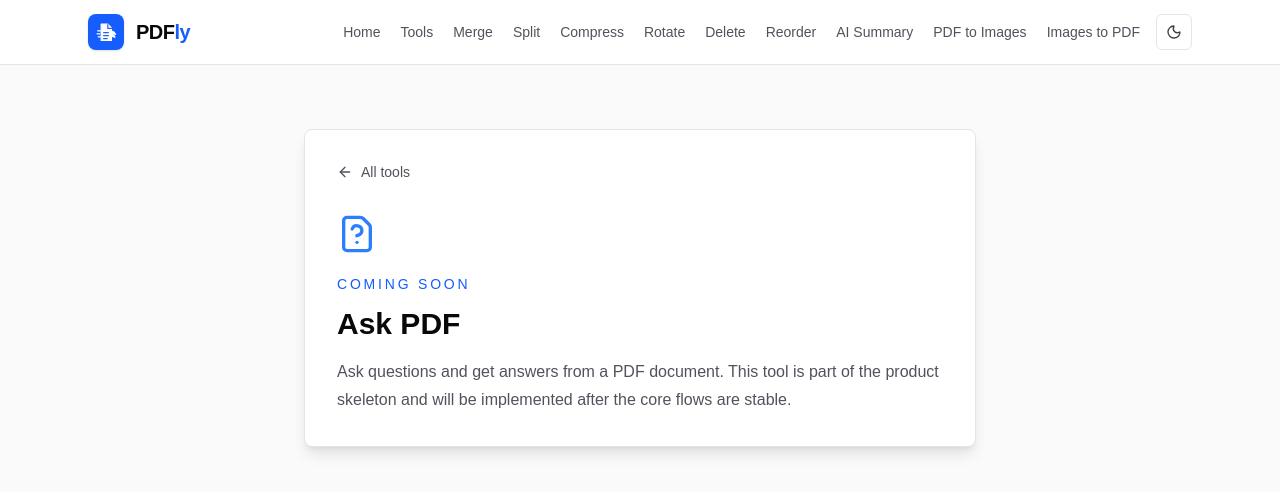
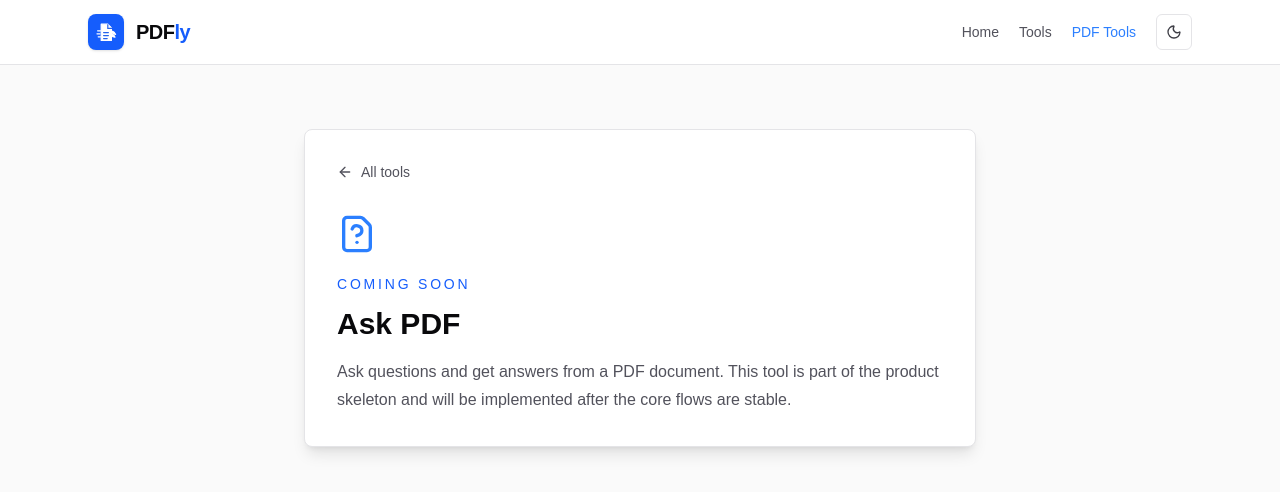
Before and after one commit to eliffisik/pdfly-tools, a Next.js app: page /tools/ask-pdf in a window 1280 px wide. Shown: the top 492 px of the page. Built offline with nearby package versions, Linux system fonts and the light colour scheme.

Commit message:
Update Navbar

```diff
--- a/app/components/Navbar.tsx
+++ b/app/components/Navbar.tsx
@@ -1,13 +1,16 @@
 "use client";
 
 import Link from "next/link";
+import { Menu, X } from "lucide-react";
 import { usePathname } from "next/navigation";
+import { useState } from "react";
 import { availableTools } from "@/app/lib/tools";
 import PDFlyLogo from "./PDFlyLogo";
 import ThemeToggle from "./ThemeToggle";
 
 export default function Navbar() {
   const pathname = usePathname();
+  const [mobileMenuOpen, setMobileMenuOpen] = useState(false);
 
   const isActive = (path: string) =>
     pathname === path ||
@@ -20,15 +23,16 @@
         : "text-zinc-600 hover:text-blue-600 dark:text-zinc-300 dark:hover:text-blue-400"
     }`;
 
+  const closeMobileMenu = () => setMobileMenuOpen(false);
+
   return (
-    <nav className="w-full border-b border-zinc-200 bg-white/90 backdrop-blur dark:border-zinc-800 dark:bg-zinc-950/90">
-      <div className="max-w-6xl mx-auto px-6 h-16 flex items-center justify-between">
-        <Link href="/" aria-label="PDFly home">
+    <nav className="sticky top-0 z-40 w-full border-b border-zinc-200 bg-white/90 backdrop-blur dark:border-zinc-800 dark:bg-zinc-950/90">
+      <div className="mx-auto flex h-16 max-w-6xl items-center justify-between px-6">
+        <Link href="/" aria-label="PDFly home" onClick={closeMobileMenu}>
           <PDFlyLogo />
         </Link>
 
-        <div className="flex items-center gap-4">
-          <div className="flex items-center gap-5 text-sm">
+        <div className="hidden items-center gap-5 text-sm lg:flex">
           <Link href="/" className={linkClass(isActive("/"))}>
             Home
           </Link>
@@ -37,19 +41,96 @@
             Tools
           </Link>
 
+          <div className="group relative">
+            <button
+              type="button"
+              className={linkClass(pathname.startsWith("/tools/"))}
+            >
+              PDF Tools
+            </button>
+
+            <div className="invisible absolute right-0 top-full w-64 pt-3 opacity-0 transition group-hover:visible group-hover:opacity-100">
+              <div className="rounded-lg border border-zinc-200 bg-white p-2 shadow-lg dark:border-zinc-800 dark:bg-zinc-900">
                 {availableTools.map((tool) => (
                   <Link
                     key={tool.href}
                     href={tool.href}
-                className={linkClass(isActive(tool.href))}
+                    className={`block rounded-md px-3 py-2 text-sm transition ${
+                      isActive(tool.href)
+                        ? "bg-blue-50 text-blue-600 dark:bg-blue-950/40 dark:text-blue-300"
+                        : "text-zinc-700 hover:bg-zinc-100 dark:text-zinc-300 dark:hover:bg-zinc-800"
+                    }`}
                   >
-                {tool.shortTitle}
+                    {tool.title}
                   </Link>
                 ))}
               </div>
+            </div>
+          </div>
+
           <ThemeToggle />
         </div>
+
+        <div className="flex items-center gap-2 lg:hidden">
+          <ThemeToggle />
+          <button
+            type="button"
+            onClick={() => setMobileMenuOpen((isOpen) => !isOpen)}
+            className="inline-flex h-9 w-9 items-center justify-center rounded-md border border-zinc-200 bg-white text-zinc-700 transition hover:border-blue-300 hover:text-blue-600 dark:border-zinc-800 dark:bg-zinc-900 dark:text-zinc-300 dark:hover:border-blue-500 dark:hover:text-blue-300"
+            aria-label={mobileMenuOpen ? "Close menu" : "Open menu"}
+            aria-expanded={mobileMenuOpen}
+          >
+            {mobileMenuOpen ? (
+              <X className="h-4 w-4" />
+            ) : (
+              <Menu className="h-4 w-4" />
+            )}
+          </button>
         </div>
+      </div>
+
+      {mobileMenuOpen && (
+        <div className="border-t border-zinc-200 bg-white px-6 py-4 dark:border-zinc-800 dark:bg-zinc-950 lg:hidden">
+          <div className="mx-auto flex max-w-6xl flex-col gap-1">
+            <Link
+              href="/"
+              onClick={closeMobileMenu}
+              className={`rounded-md px-3 py-2 text-sm ${linkClass(
+                isActive("/")
+              )}`}
+            >
+              Home
+            </Link>
+
+            <Link
+              href="/tools"
+              onClick={closeMobileMenu}
+              className={`rounded-md px-3 py-2 text-sm ${linkClass(
+                pathname === "/tools"
+              )}`}
+            >
+              Tools
+            </Link>
+
+            <div className="mt-2 border-t border-zinc-200 pt-2 dark:border-zinc-800">
+              {availableTools.map((tool) => (
+                <Link
+                  key={tool.href}
+                  href={tool.href}
+                  onClick={closeMobileMenu}
+                  className={`block rounded-md px-3 py-2 text-sm transition ${
+                    isActive(tool.href)
+                      ? "bg-blue-50 text-blue-600 dark:bg-blue-950/40 dark:text-blue-300"
+                      : "text-zinc-700 hover:bg-zinc-100 dark:text-zinc-300 dark:hover:bg-zinc-800"
+                  }`}
+                >
+                  {tool.title}
+                </Link>
+              ))}
+            </div>
+          </div>
+        </div>
+      )}
     </nav>
   );
 }
--- a/app/lib/tools.ts
+++ b/app/lib/tools.ts
@@ -13,6 +13,7 @@
 } from "lucide-react";
 
 export type ToolStatus = "available" | "coming-soon";
+export type ToolCategory = "Organize" | "Convert" | "Optimize" | "AI";
 
 export type Tool = {
   href: string;
@@ -20,6 +21,7 @@
   shortTitle: string;
   description: string;
   status: ToolStatus;
+  category: ToolCategory;
   icon: LucideIcon;
 };
 
@@ -30,6 +32,7 @@
     shortTitle: "Merge",
     description: "Combine multiple PDF files into one clean document.",
     status: "available",
+    category: "Organize",
     icon: FilePlus,
   },
   {
@@ -38,6 +41,7 @@
     shortTitle: "Split",
     description: "Extract page ranges from a PDF into a new file.",
     status: "available",
+    category: "Organize",
     icon: Scissors,
   },
   {
@@ -46,6 +50,7 @@
     shortTitle: "Compress",
     description: "Reduce file size by rebuilding the document structure.",
     status: "available",
+    category: "Optimize",
     icon: FileDown,
   },
   {
@@ -54,6 +59,7 @@
     shortTitle: "Rotate",
     description: "Rotate all pages or selected page ranges in a PDF.",
     status: "available",
+    category: "Organize",
     icon: RotateCw,
   },
   {
@@ -62,6 +68,7 @@
     shortTitle: "Delete",
     description: "Remove selected pages and download a cleaned PDF.",
     status: "available",
+    category: "Organize",
     icon: FileMinus,
   },
   {
@@ -70,6 +77,7 @@
     shortTitle: "Reorder",
     description: "Build a new PDF with pages in your chosen order.",
     status: "available",
+    category: "Organize",
     icon: ListOrdered,
   },
   {
@@ -78,6 +86,7 @@
     shortTitle: "AI Summary",
     description: "Extract readable text and get a concise summary.",
     status: "available",
+    category: "AI",
     icon: Sparkles,
   },
   {
@@ -86,6 +95,7 @@
     shortTitle: "PDF to Images",
     description: "Convert PDF pages into downloadable image files.",
     status: "available",
+    category: "Convert",
     icon: FileImage,
   },
   {
@@ -94,6 +104,7 @@
     shortTitle: "Images to PDF",
     description: "Combine JPG and PNG images into one PDF document.",
     status: "available",
+    category: "Convert",
     icon: Images,
   },
   {
@@ -102,8 +113,17 @@
     shortTitle: "Ask PDF",
     description: "Ask questions and get answers from a PDF document.",
     status: "coming-soon",
+    category: "AI",
     icon: FileQuestion,
   },
+];
+
+export const toolCategories: Array<"All" | ToolCategory> = [
+  "All",
+  "Organize",
+  "Convert",
+  "Optimize",
+  "AI",
 ];
 
 export const availableTools = tools.filter(
```
Lines whose indentation alone changed are shown as unchanged.
